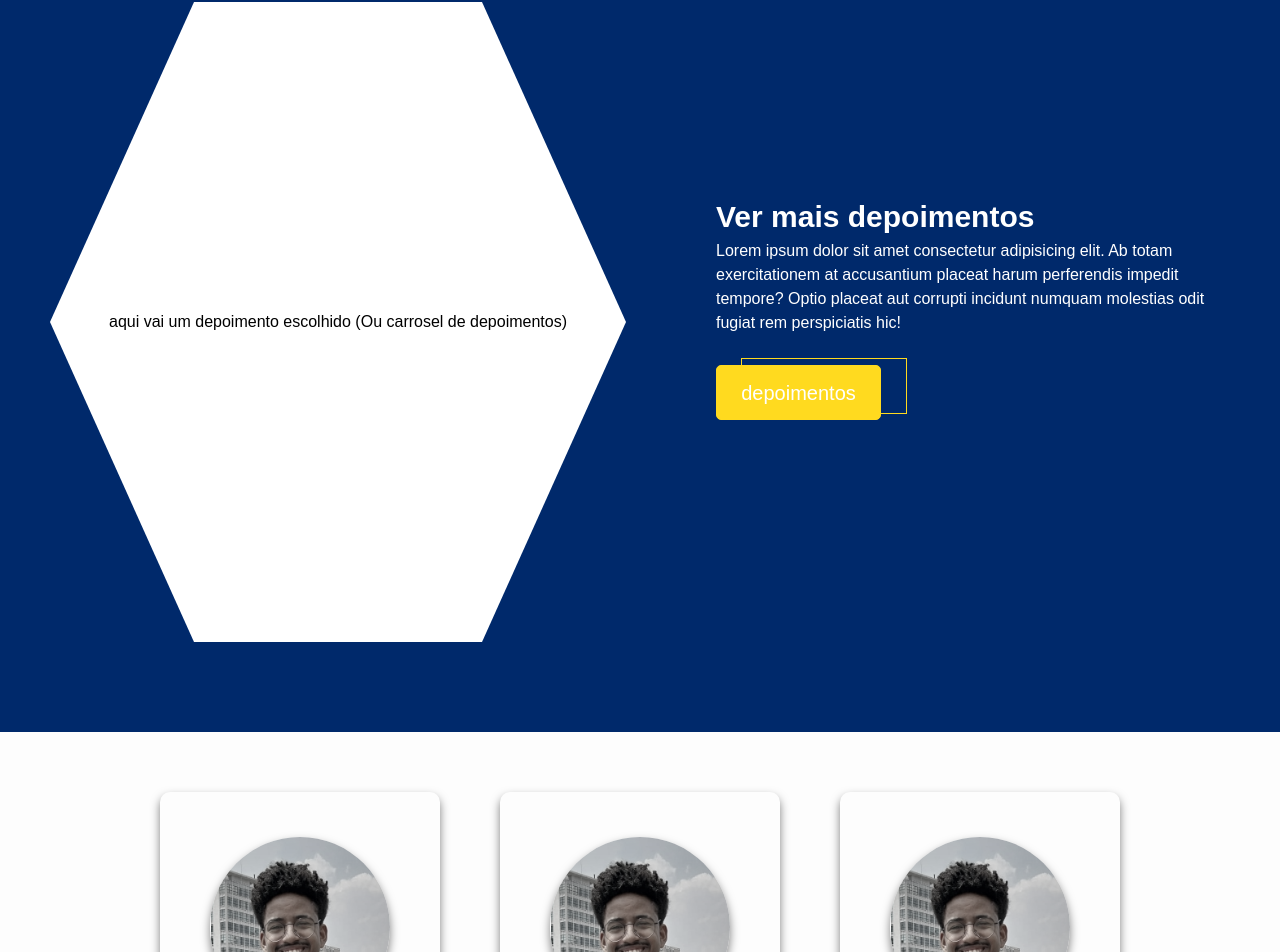
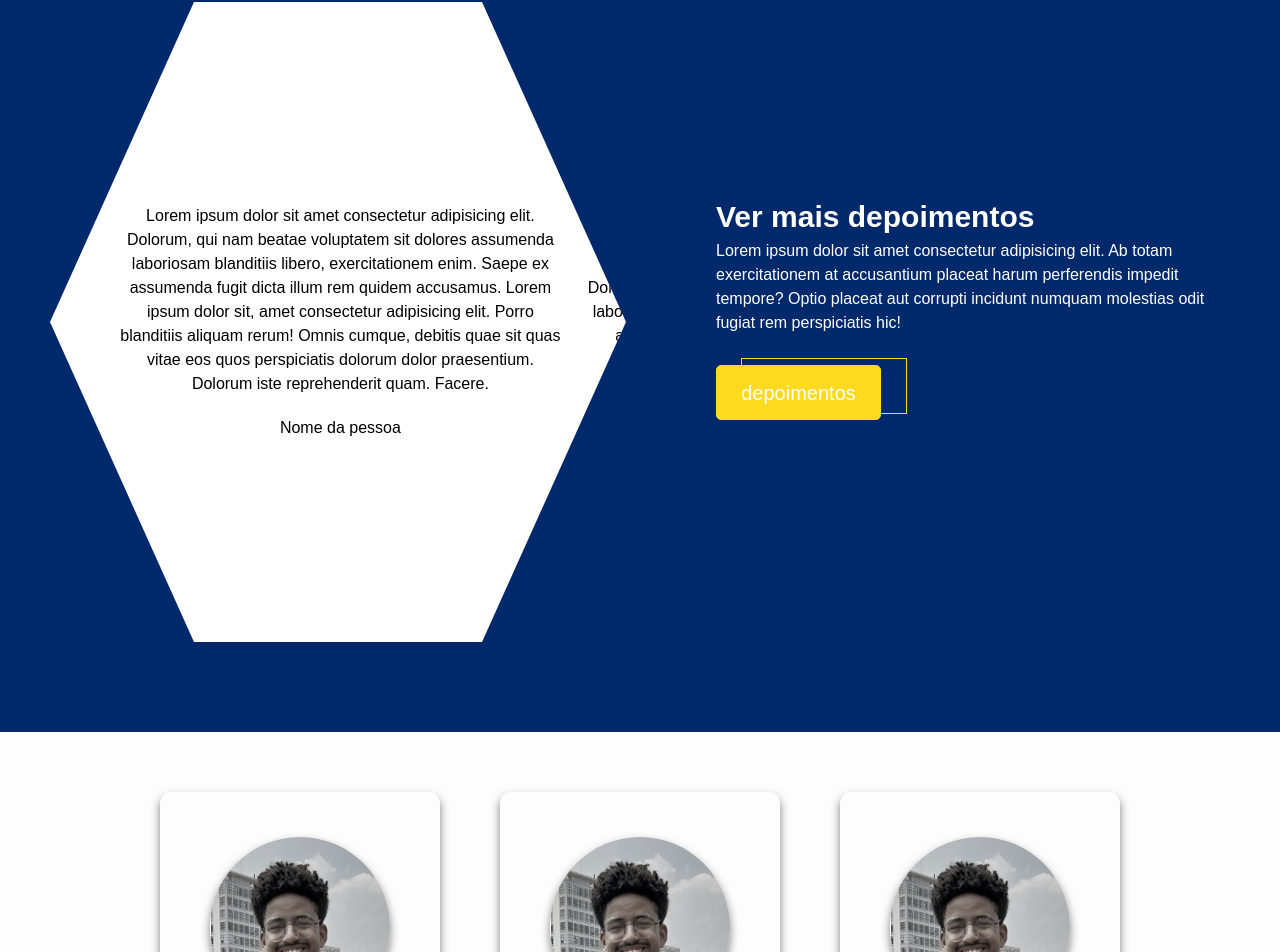
Before and after one commit to DiogenesHSCosta/Studfy-web, a React (Vite) app: page / in a window 1280 px wide. Shown: the part 1728-2680 px from the top of the page. Built offline with nearby package versions, Linux system fonts and the light colour scheme.

Commit message:
CARROSEL

```diff
--- a/package.json
+++ b/package.json
@@ -9,6 +9,7 @@
     "preview": "vite preview"
   },
   "dependencies": {
+    "framer-motion": "^10.12.7",
     "react": "^18.2.0",
     "react-dom": "^18.2.0",
     "react-router-dom": "^6.10.0"
--- /dev/null
+++ b/src/Components/Carrossel/Carrosel.css
@@ -0,0 +1,29 @@
+.carrosel{
+    width: 100%;
+    height: 300px;
+    margin: 10px;
+    overflow: hidden;
+    text-align: center;
+    cursor: grab;
+    padding-right: 50px;
+}
+
+.carrosel-content{
+    display: flex;
+    flex-direction: row;
+    width: 80%;
+    padding: 0px 50px;
+}
+
+.carrosel-item{
+    display: flex;
+    flex-direction: column;
+    align-items: center;
+    justify-content: center;
+    min-width: 100%;
+    min-height: 300px;
+}
+
+.carrosel-item p{
+    margin: 10px;
+}
--- /dev/null
+++ b/src/Components/Carrossel/Carrosel.jsx
@@ -0,0 +1,39 @@
+import React from 'react'
+import { motion } from 'framer-motion'
+import { useEffect, useState, useRef } from 'react'
+import './Carrosel.css'
+
+const Carrosel = () => {
+    const carrosel = useRef()
+    const [width, setWidth] = useState(0)
+
+    useEffect(() =>{
+        setWidth(carrosel.current?.scrollWidth - carrosel.current?.offsetWidth+10)
+    }, [])
+
+  return (
+    <motion.div ref={carrosel} className='carrosel' whileTap={{cursor: "grabing"}}>
+        <motion.div className='carrosel-content'
+                    drag='x'
+                    dragConstraints={{right :0, left: (-width-100)}}>
+
+            <motion.div className='carrosel-item'>
+                <p>Lorem ipsum dolor sit amet consectetur adipisicing elit. Dolorum, qui nam beatae voluptatem sit dolores assumenda laboriosam blanditiis libero, exercitationem enim. Saepe ex assumenda fugit dicta illum rem quidem accusamus. Lorem ipsum dolor sit, amet consectetur adipisicing elit. Porro blanditiis aliquam rerum! Omnis cumque, debitis quae sit quas vitae eos quos perspiciatis dolorum dolor praesentium. Dolorum iste reprehenderit quam. Facere.</p>
+                <p>Nome da pessoa</p>
+            </motion.div>
+
+            <motion.div className='carrosel-item'>
+                <p>Lorem ipsum dolor sit amet consectetur adipisicing elit. Dolorum, qui nam beatae voluptatem sit dolores assumenda laboriosam blanditiis libero, exercitationem enim. Saepe ex assumenda fugit dicta illum rem quidem accusamus.</p>
+                <p>Nome da pessoa</p>
+            </motion.div>
+
+            <motion.div className='carrosel-item'>
+                <p>Lorem ipsum dolor sit amet consectetur adipisicing elit. Dolorum, qui nam beatae voluptatem sit dolores assumenda laboriosam blanditiis libero, exercitationem enim. Saepe ex assumenda fugit dicta illum rem quidem accusamus.</p>
+                <p>Nome da pessoa</p>
+            </motion.div>
+        </motion.div>
+    </motion.div>
+  )
+}
+
+export default Carrosel
--- a/src/pages/Home/Home.jsx
+++ b/src/pages/Home/Home.jsx
@@ -7,6 +7,8 @@ import cortada from '../../assets/cortada.jpg'
 
 import Btn from '../../Components/Btn/Btn.jsx'
 import Cards from '../../Components/Cards/Cards.jsx'
+import Carrosel from '../../Components/Carrossel/Carrosel'
+
 const Home = () => {
 
   return (
@@ -35,7 +37,7 @@ const Home = () => {
         <section className='home home-depoimentos'>
           <div className='home-depoimentos-destaque'>
             <div>
-              <p>aqui vai um depoimento escolhido (Ou carrosel de depoimentos)</p>
+              <Carrosel/>
             </div>
           </div>
             <div className='texto texto-depoimento'>
```
Also changed, not shown: 1 other file (tests, documents, lock files or other folders).
